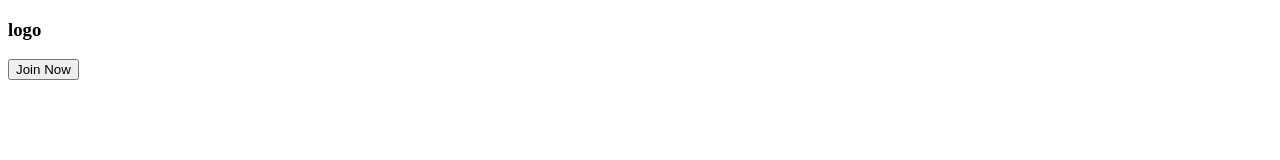
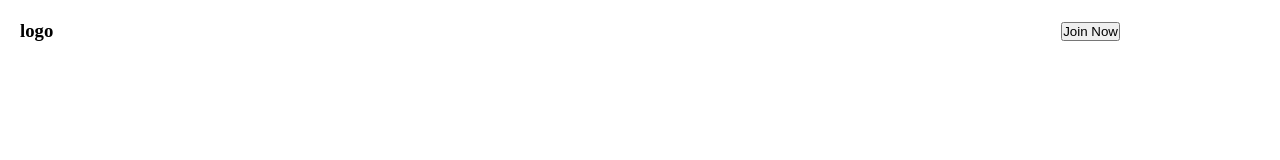
Before and after one commit to sunnyonweb/practice, a plain HTML site: page index.html in a window 1280 px wide. Drawn offline with Linux system fonts and the light colour scheme.

Commit message:
first commit

```diff
--- a/index.html
+++ b/index.html
@@ -4,18 +4,19 @@
     <meta charset="UTF-8">
     <meta name="viewport" content="width=device-width, initial-scale=1.0">
     <title>practice</title>
+    <link rel="stylesheet" href="/styles/style.css">
 </head>
 <body>
     <header>
-
+        <nav>
+            <h3 class="logo">logo</h3>
+            <a href=""><button class="primary-btn">Join Now</button></a>
+        </nav>
     </header>
 
     <main>
 
-        <div>
-            <h3>logo</h3>
-            <a href=""><button>Join Now</button></a>
-        </div>
+
 
     </main>
 
--- a/styles/style.css
+++ b/styles/style.css
@@ -0,0 +1,16 @@
+*{
+    margin: 0;
+    padding: 0;
+}
+
+
+header{
+    max-width: 1140px;
+}
+
+nav{
+    display: flex;
+    justify-content: space-between;
+    align-items: center;
+    padding: 20px;
+}
```
